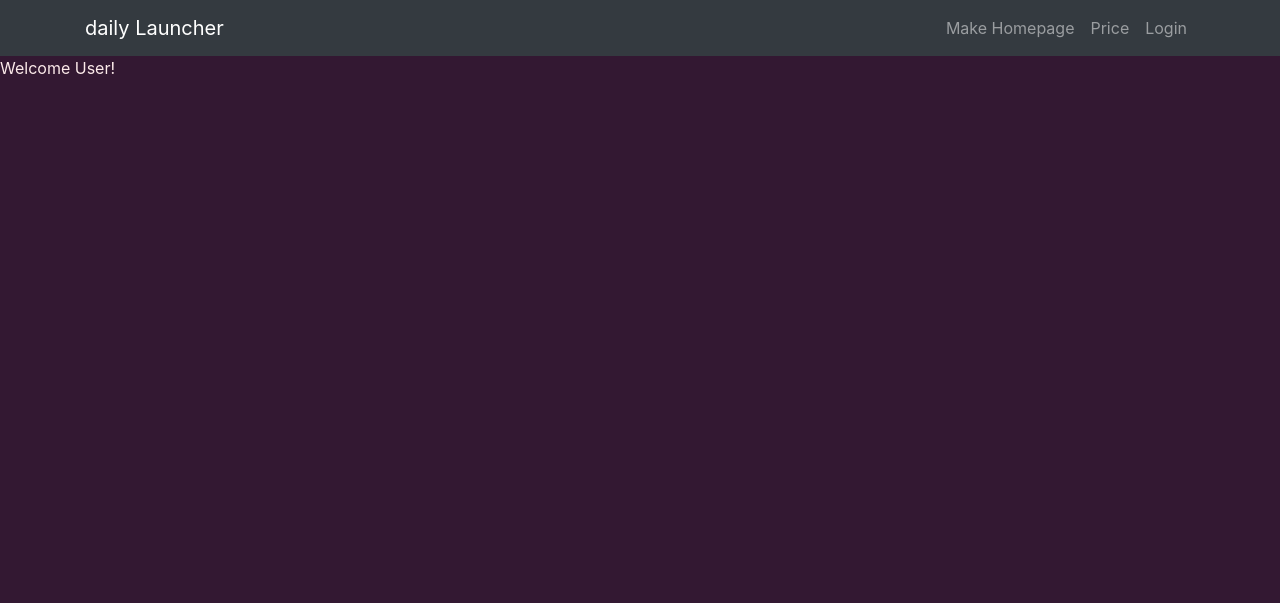
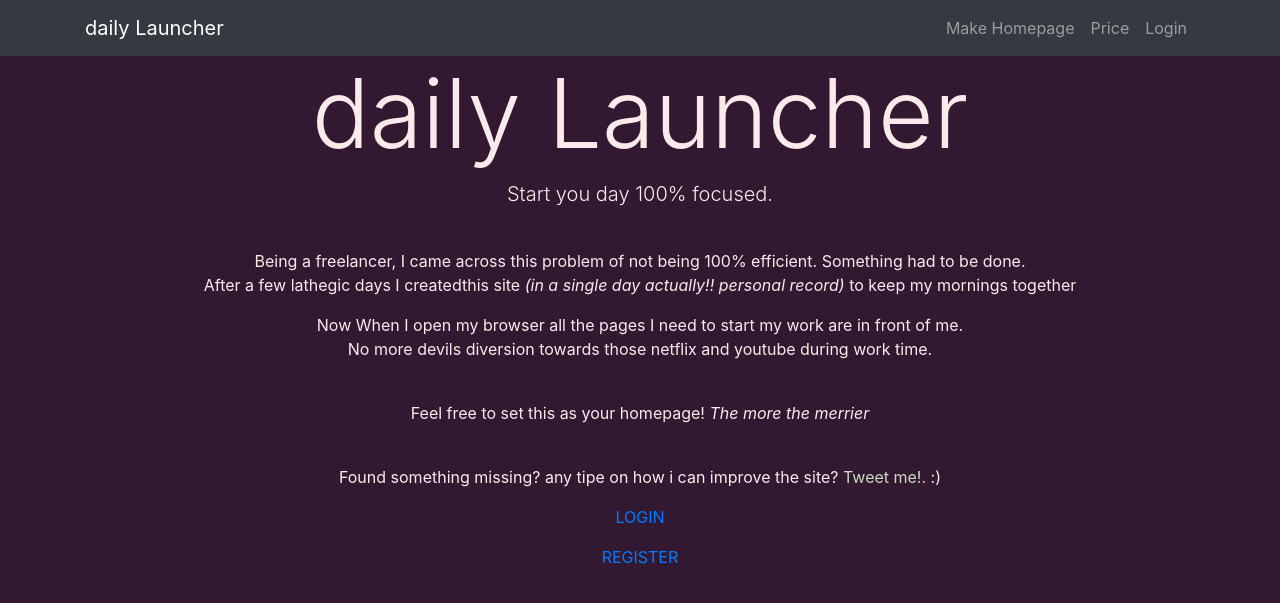
Before and after one commit to alikhundmiri/dailylauncher, a Django app: page /welcome/ in a window 1280 px wide. Shown: the top 603 px of the page. Run offline with Django 3.2, Linux system fonts and the light colour scheme; some libraries are stand-ins or nearby versions.

Commit message:
added tab text, proper user flow, login and register texts

```diff
--- a/accounts/templates/accounts/login.html
+++ b/accounts/templates/accounts/login.html
@@ -3,6 +3,10 @@
 
 {% block header0 %}
     <link href="{% static 'login/css/signin.css' %}" rel="stylesheet">
+{% endblock %}
+
+{% block title %}
+    {{nbar}} | {{ block.super }}
 {% endblock %}
 
 {% block content_1 %}
--- a/core/views.py
+++ b/core/views.py
@@ -17,7 +17,7 @@ def index(request):
 		# created_groups = get_object_or_404(group, user=request.user)
 		created_groups = group.objects.filter(user=request.user)
 	else:
-		return HttpResponseRedirect('/register')
+		return HttpResponseRedirect('/welcome')
 
 	# for g in created_groups.all():
 		# print(g.group_name)
@@ -53,5 +53,6 @@ def card_create(request):
 		return HttpResponseRedirect("/")
 	context = {
 		"form" : form,
+		"nbar" : "New Card",
 	}
 	return render(request, 'general_form.html', context)
--- a/templates/index.html
+++ b/templates/index.html
@@ -10,7 +10,10 @@
     <meta name="description" content="">
     <meta name="author" content="">
 
-    <title>Bare - Start Bootstrap Template</title>
+    <title>{% block title %}
+    Daily Launcher | Start you day 100% focused.
+    {% endblock %}
+    </title>
 
     <!-- Bootstrap core CSS -->
     <link href="{% static 'base/vendor/bootstrap/css/bootstrap.min.css' %}" rel="stylesheet">
@@ -66,6 +69,11 @@
   </head>
 
   <body bgcolor="#331832" {% block bodytag %} {% endblock %}>
+  <script>
+    fbq('track', 'Purchase');
+    fbq('track', 'Search');
+    fbq('track', 'AddPaymentInfo');
+  </script>
 
     <!-- Navigation -->
     <nav class="navbar navbar-expand-lg navbar-dark bg-dark fixed-top">
--- a/templates/user_home.html
+++ b/templates/user_home.html
@@ -1,6 +1,10 @@
 {% extends 'index.html' %}
 {% load static %}
-{% load tz %}
+
+{% block title %}
+   {{ block.super }}
+{% endblock %}
+
 
 {% block bodytag %}
 	onload="startTime()"
--- a/templates/welcome.html
+++ b/templates/welcome.html
@@ -1,6 +1,33 @@
 {% extends 'index.html' %}
 {% load static %}
 
+{% block title %}
+    Welcome | {{ block.super }}
+{% endblock %}
+
 {% block content_1 %}
-	<p>Welcome User!</p>
+	<div class="container">
+      <div class="row">
+        <div class="col-lg-12 text-center">
+			<h1 class="display-1" id="clocktext">
+      			daily Launcher
+      		</h1>
+			<p class="lead">Start you day 100% focused.</p>
+			<br>
+			<p>Being a freelancer, I came across this problem of not being 100% efficient. Something had to be done. <br> After a few lathegic days I createdthis site <i>(in a single day actually!! personal record)</i> to keep my mornings together</p>
+			<p>Now When I open my browser all the pages I need to start my work are in front of me.<br> No more devils diversion towards those netflix and youtube during work time.</p>
+			<br>
+			<p>Feel free to set this as your homepage! <i>The more the merrier</i></p>
+			<br>
+			<p>Found something missing? any tipe on how i can improve the site? <a style="color: #CADBC0" href="https://www.twitter.com/newlifeshoes">Tweet me!.</a> :) </p>
+
+			{% if request.user.is_authenticated %}
+				<p><a href="{% url 'logout' %}">LOGOUT</a></p>
+			{% else %}
+				<p><a href="{% url 'login' %}">LOGIN</a></p>
+				<p><a href="{% url 'register' %}">REGISTER</a></p>
+			{% endif %}
+  			</div>
+  		</div>
+  	</div>
 {% endblock %}
```
Also changed, not shown: db.sqlite3.
